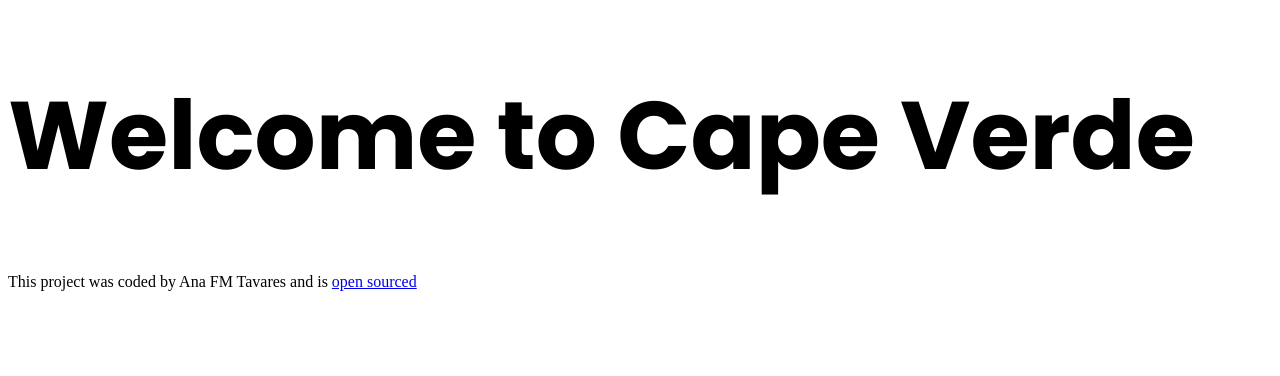
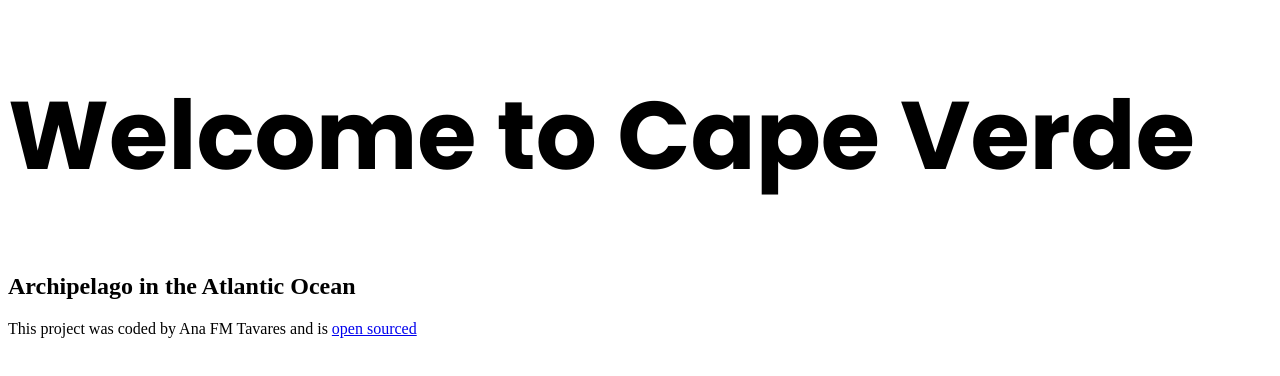
Before and after one commit to anafmt/cape-verde-project, a plain HTML site: page index.html in a window 1280 px wide. Drawn offline with Linux system fonts and the light colour scheme.

Commit message:
Added subtitle to the homepage

```diff
--- a/index.html
+++ b/index.html
@@ -11,6 +11,7 @@
 </head>
 <body>
     <h1>Welcome to Cape Verde</h1>
+    <h2>Archipelago in the Atlantic Ocean</h2>
 
     <footer>This project was coded by Ana FM Tavares and is <a href="https://github.com/anafmt/cape-verde-project" target="_blank">open sourced</a>  </footer>
 </body>
```
